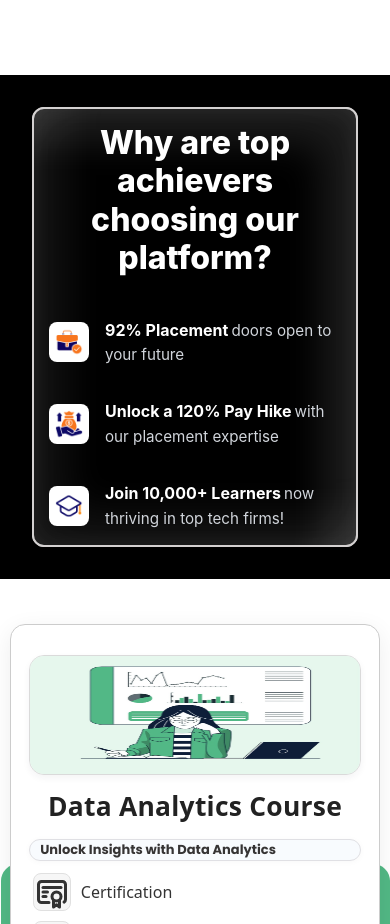
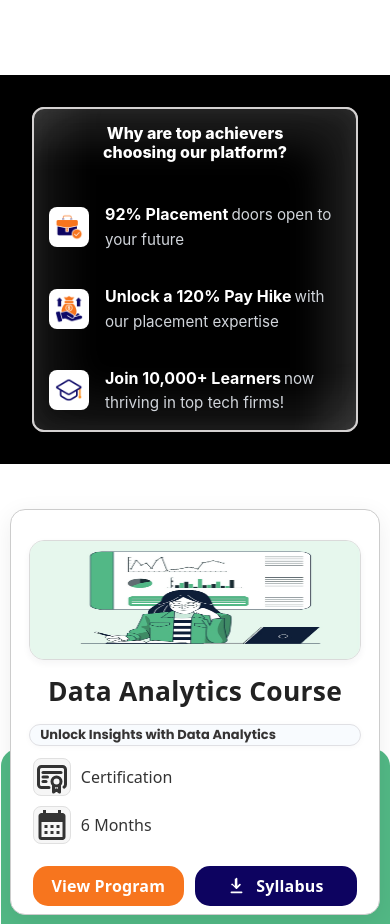
Before and after one commit to prathamchavhan/e-bay, a React (Vite) app: page / in a window 390 px wide. Shown: the part 1040-1964 px from the top of the page. Built offline with nearby package versions, Linux system fonts and the light colour scheme.

Commit message:
Update Achiver.css

```diff
--- a/src/pages/main/Achiver.css
+++ b/src/pages/main/Achiver.css
@@ -122,6 +122,9 @@
 
 /* Tablets (≤ 760px) */
 @media (max-width: 760px) {
+  .heading-section h2 {
+    font-size: 2.3rem;
+  }
   .container-content {
     padding: 1.2rem;
   }
@@ -132,7 +135,7 @@
     margin-left: 0;
   }
   .heading-section h2 {
-    font-size: clamp(1.8rem, 5vw, 2.5rem);
+
     text-align: center;
   }
 }
@@ -156,7 +159,7 @@
     font-size: 0.95rem;
   }
   .heading-section h2 {
-    font-size: 2rem;
+    font-size: 1rem;
     line-height: 1.2;
   }
 }
@@ -177,6 +180,6 @@
     font-size: 0.85rem;
   }
   .heading-section h2 {
-    font-size: 1.7rem;
+    font-size: 0.7rem;
   }
 }
```
